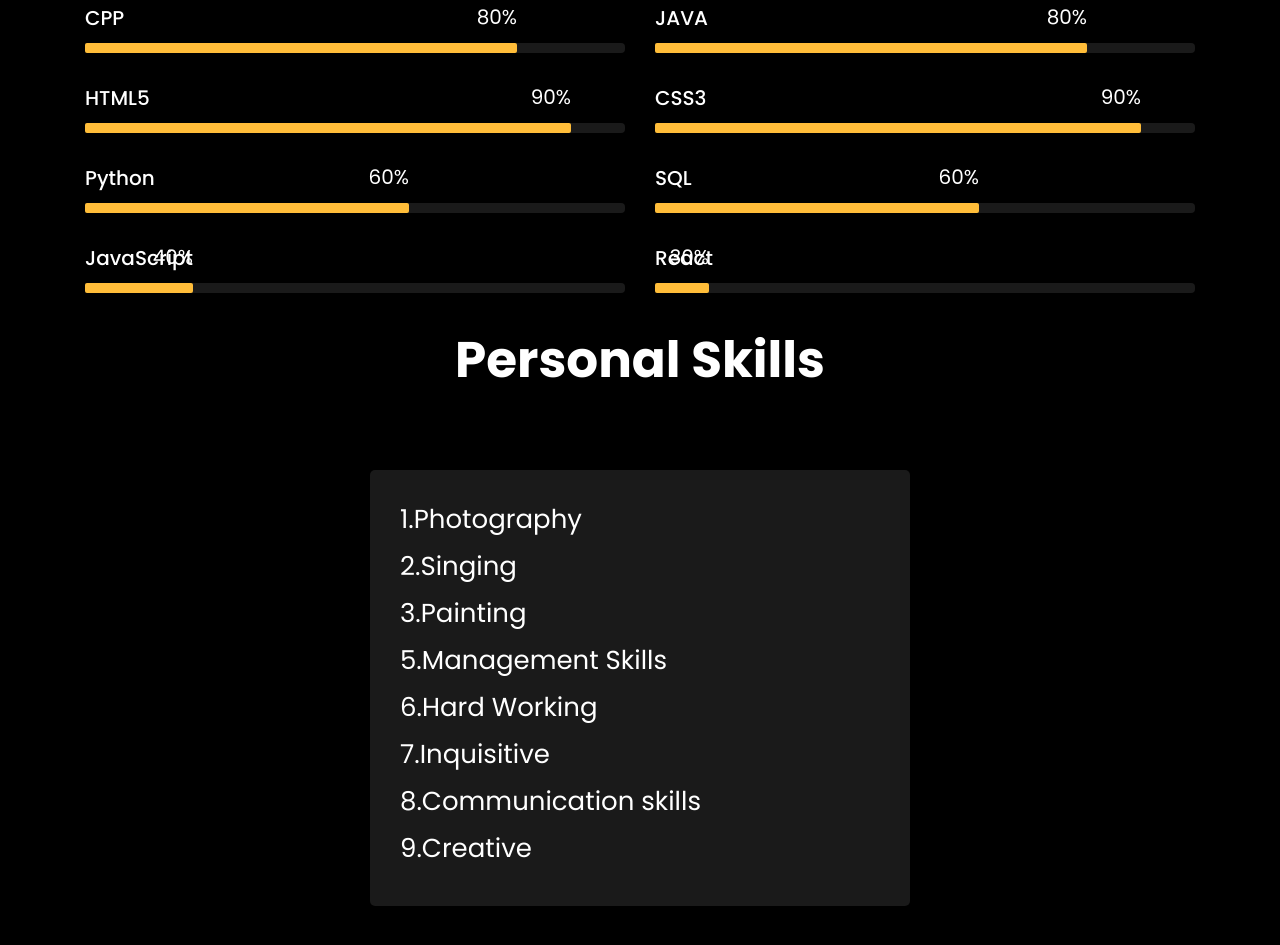
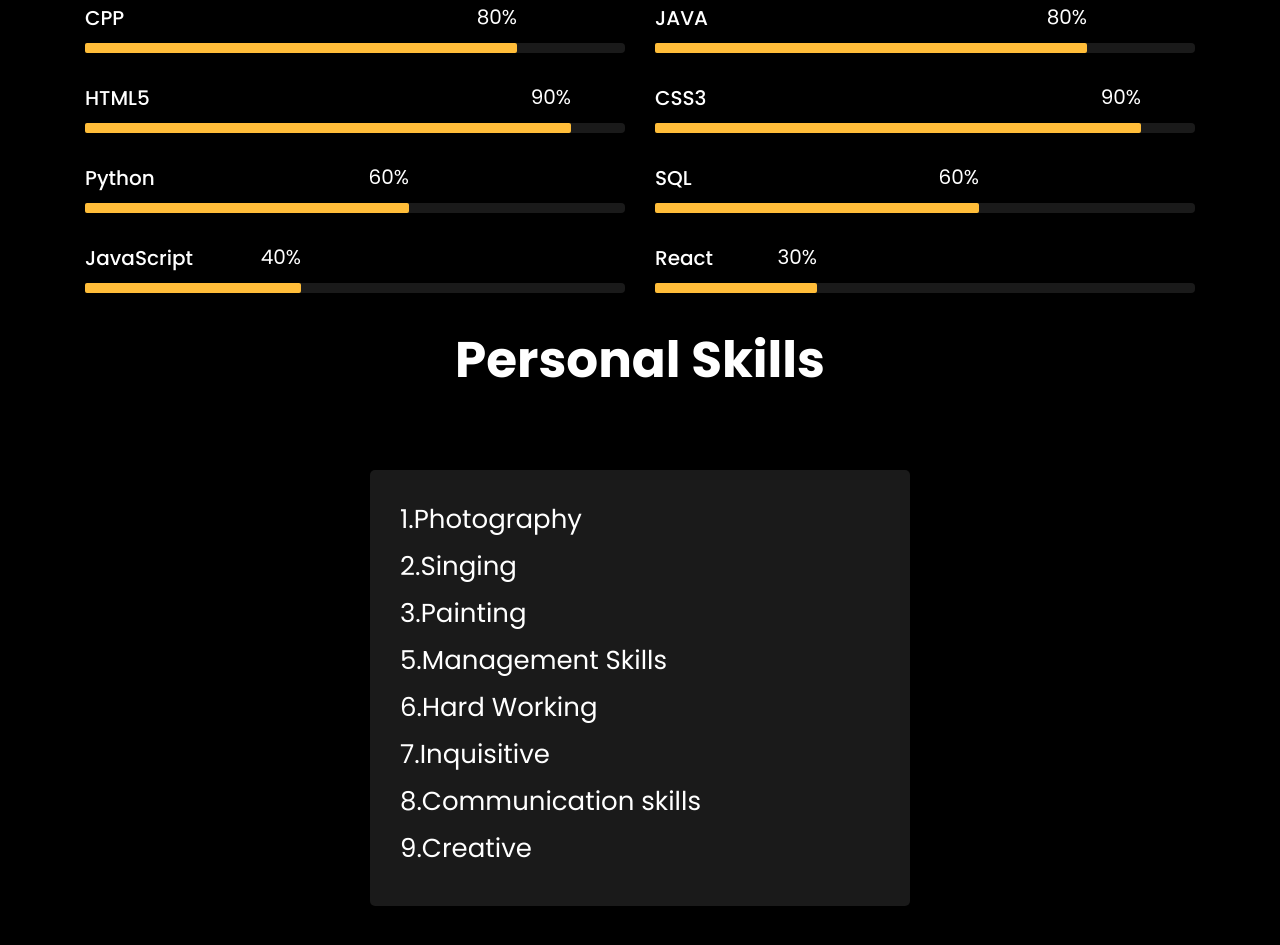
Before and after one commit to astha-06/astha-06.github.io, a plain HTML site: page index.html in a window 1280 px wide. Shown: the part 3134-4079 px from the top of the page. Drawn offline with Linux system fonts and the light colour scheme; files whose address does not match are found by name.

Commit message:
Update index.html

```diff
--- a/index.html
+++ b/index.html
@@ -308,7 +308,7 @@
 							<h3>JavaScript</h3>
 							<div class="progress">
 							 	<div class="progress-bar color-6" role="progressbar" aria-valuenow="80"
-							  	aria-valuemin="0" aria-valuemax="100" style="width:20%">
+							  	aria-valuemin="0" aria-valuemax="100" style="width:40%">
 							    <span>40%</span>
 							  	</div>
 							</div>
@@ -319,7 +319,7 @@
 							<h3>React</h3>
 							<div class="progress">
 							 	<div class="progress-bar color-6" role="progressbar" aria-valuenow="80"
-							  	aria-valuemin="0" aria-valuemax="100" style="width:10%">
+							  	aria-valuemin="0" aria-valuemax="100" style="width:30%">
 							    <span>30%</span>
 							  	</div>
 							</div>
```
